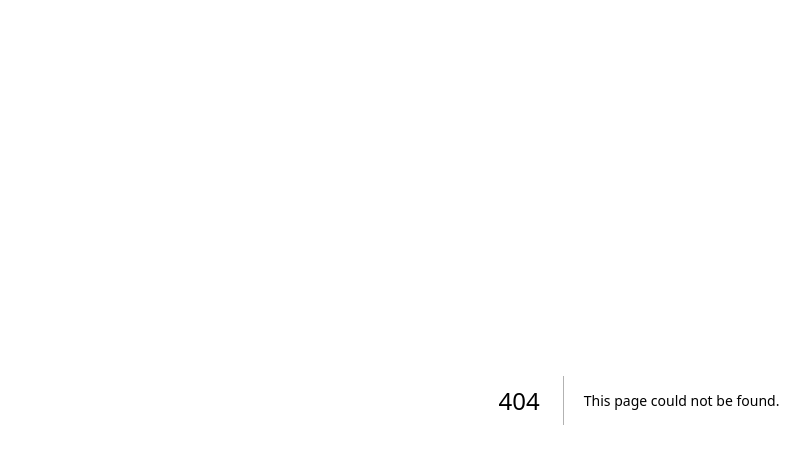
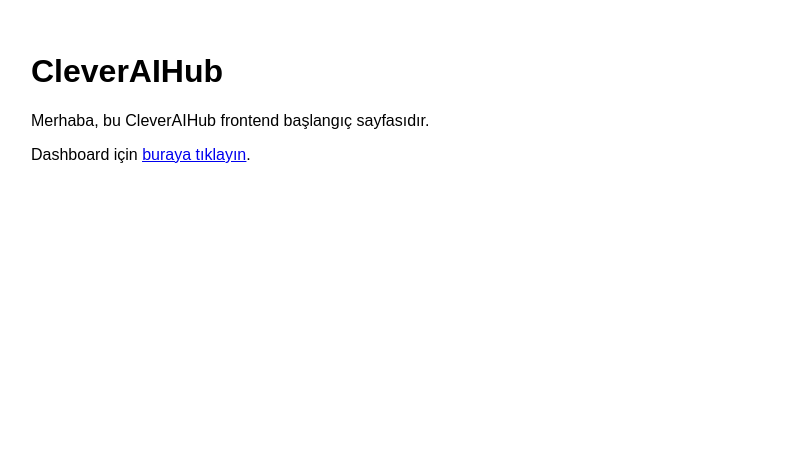
Before and after one commit to serkan357100/cleveraihub, a Next.js app in the folder frontend/: page / in a window 1280 px wide. Before the commit this address had no page. Shown: the top 464 px of the page, without its empty margins (1-811 px from the left). Built offline with nearby package versions, Linux system fonts and the light colour scheme.

Commit message:
Create index.tsx

```diff
--- /dev/null
+++ b/frontend/pages/index.tsx
@@ -0,0 +1,17 @@
+import Link from 'next/link';
+
+export default function Home() {
+  return (
+    <main style={{ padding: 24, fontFamily: 'sans-serif' }}>
+      <h1>CleverAIHub</h1>
+      <p>Merhaba, bu CleverAIHub frontend başlangıç sayfasıdır.</p>
+      <p>
+        Dashboard için{' '}
+        <Link href="/dashboard">
+          <u>buraya tıklayın</u>
+        </Link>
+        .
+      </p>
+    </main>
+  );
+}
```
